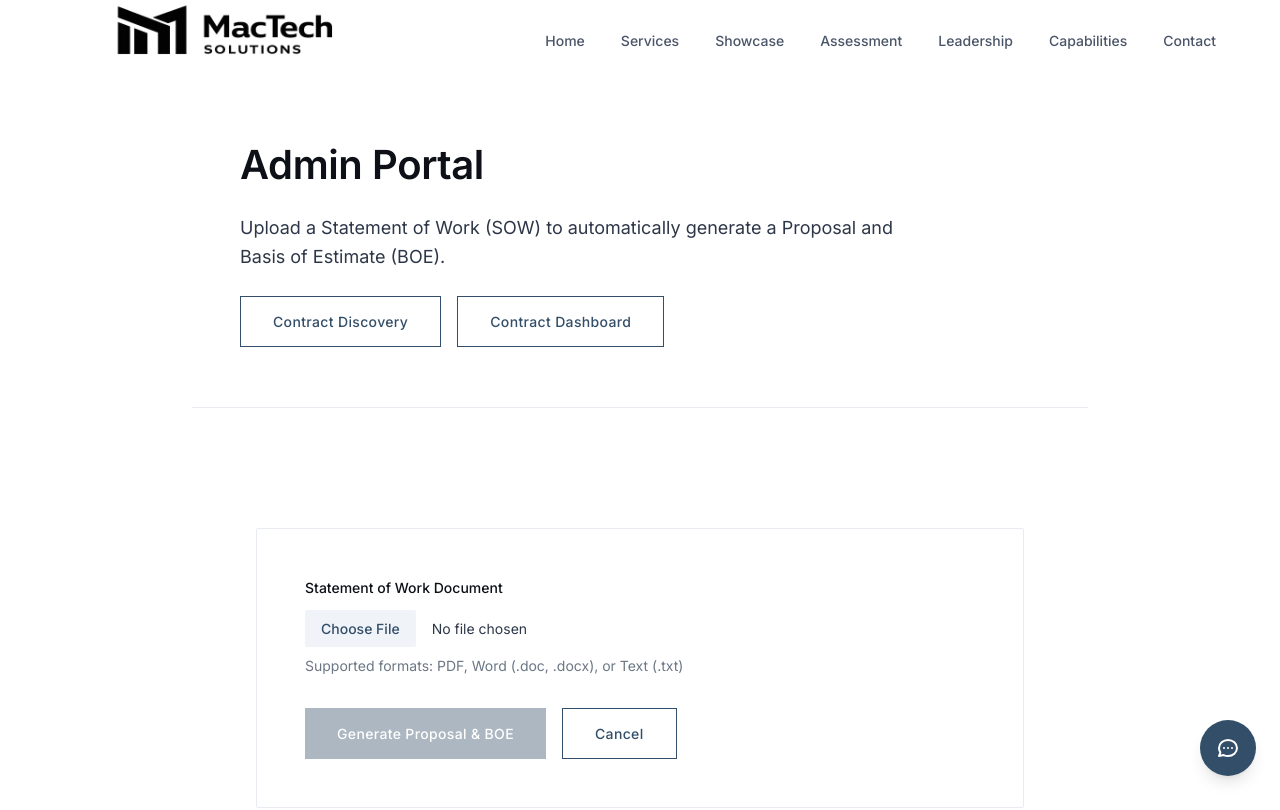
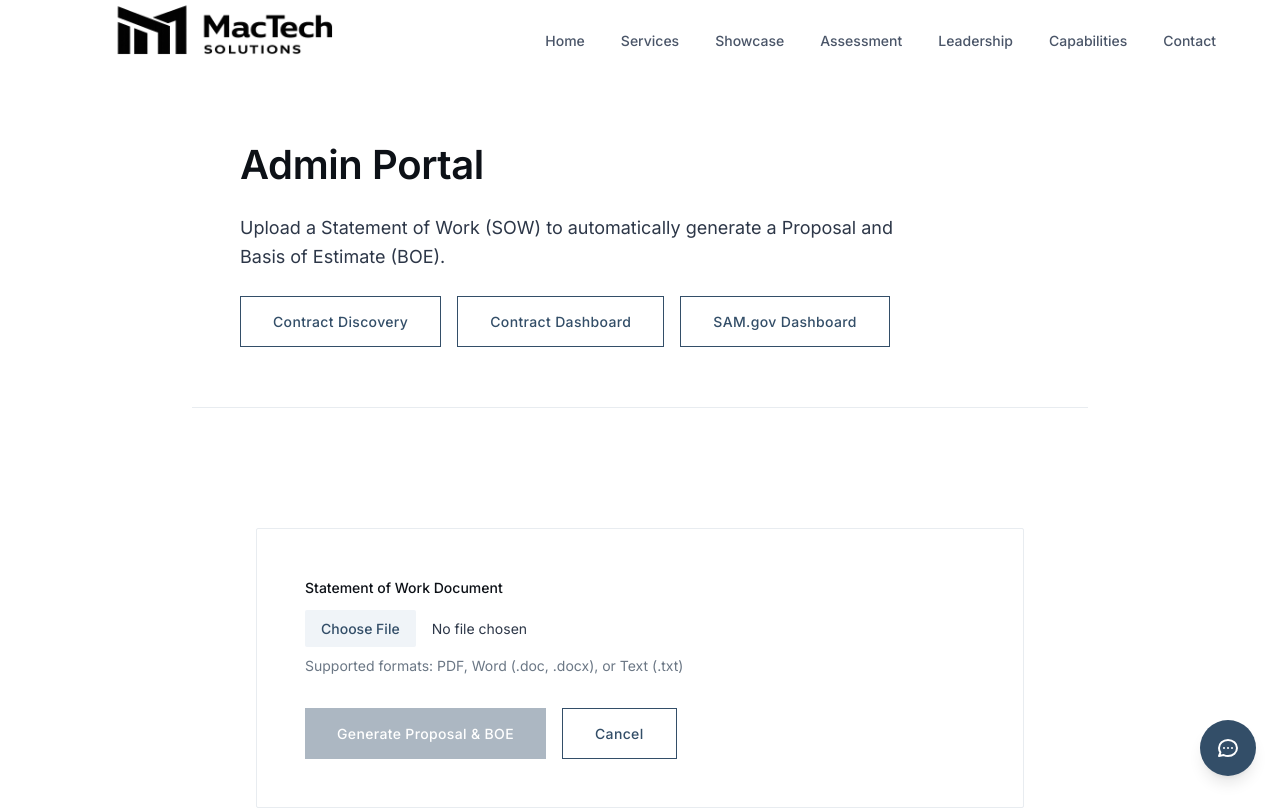
Before and after one commit to MacTechSolutionsLLC/mactech, a Next.js app: page /admin in a window 1280 px wide. Shown: the top 810 px of the page. Built offline with nearby package versions, Linux system fonts and the light colour scheme.

Commit message:
Add SAM Dashboard link to admin page

```diff
--- a/app/admin/page.tsx
+++ b/app/admin/page.tsx
@@ -70,6 +70,9 @@ export default function AdminPage() {
             </Link>
             <Link href="/admin/contract-discovery/dashboard" className="btn-secondary">
               Contract Dashboard
+            </Link>
+            <Link href="/admin/sam-dashboard" className="btn-secondary">
+              SAM.gov Dashboard
             </Link>
           </div>
         </div>
```
